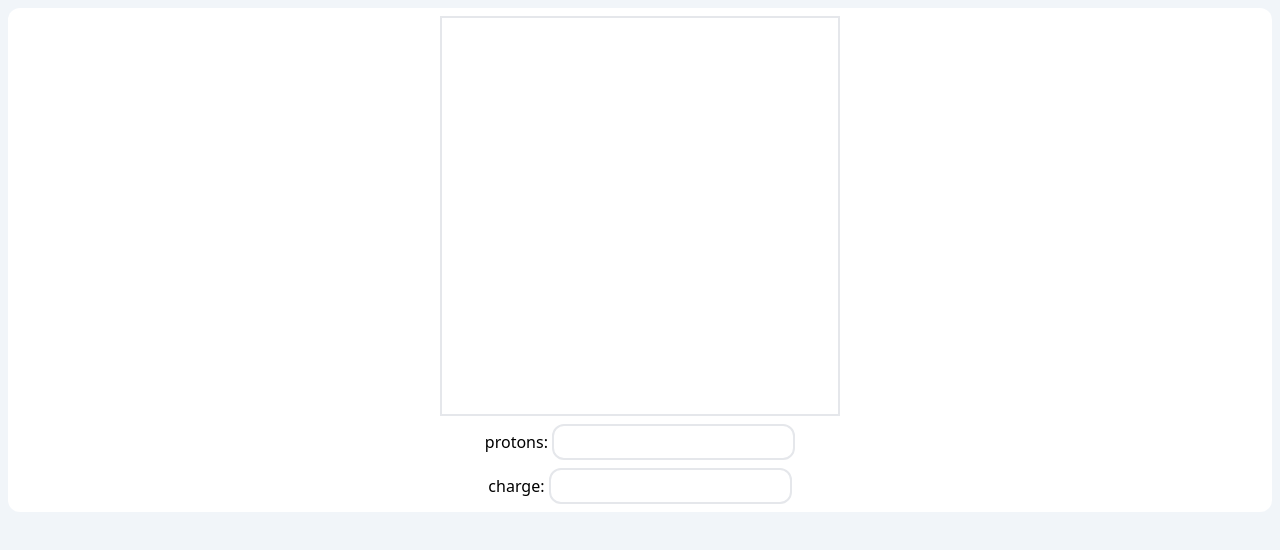
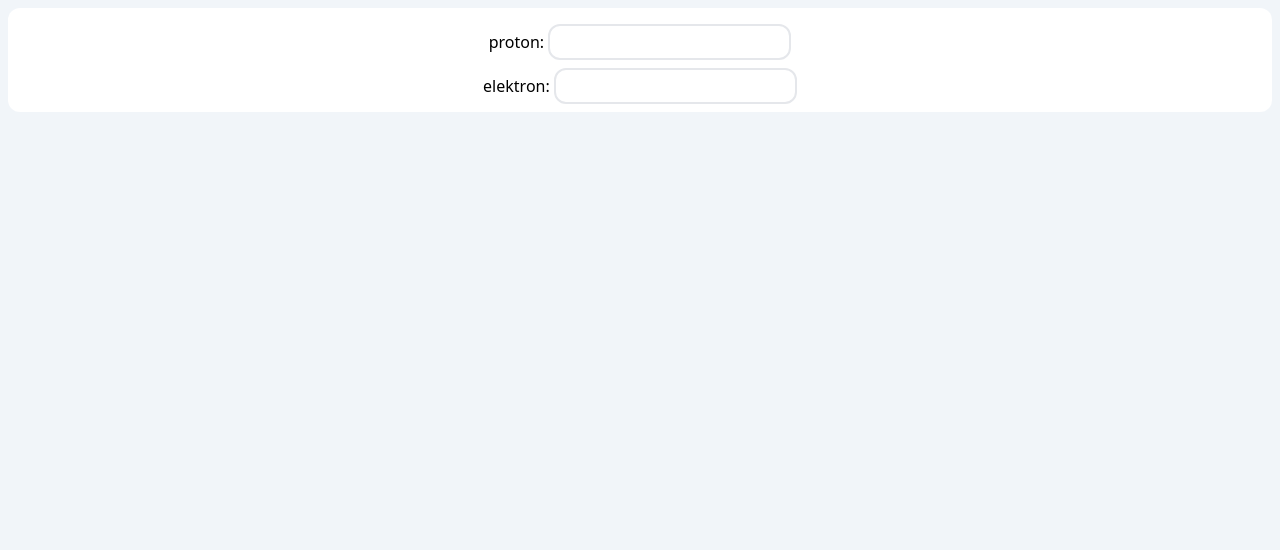
Before and after one commit to tomkeb/vite-tailwind-test, a React (Vite) app: page / in a window 1280 px wide. Shown: the top 550 px of the page. Built offline with nearby package versions, Linux system fonts and the light colour scheme.

Commit message:
well well

```diff
--- a/src/App.jsx
+++ b/src/App.jsx
@@ -1,13 +1,15 @@
 import Svg from "./components/Svg";
 import Counter from "./components/Counter";
+import UrlTest from "./components/UrlTest";
 
 export default function App() {
   return (
     <>
+      <UrlTest />
       {/* <Counter /> */}
-      <div className="mx-auto">
+      {/* <div className="mx-auto">
         <Svg />
-      </div>
+      </div> */}
     </>
   );
 }
--- /dev/null
+++ b/src/components/Input.jsx
@@ -0,0 +1,11 @@
+const inputStyle = {
+    class: "border-2 mt-2 p-1 rounded-xl"
+};
+
+export default function Input(props) {
+    return (
+        <>
+            <p>{props.particle}: <input type={props.type} name={props.particle} className={inputStyle.class} onChange={props.onChange} value={props.value} /></p>
+        </>
+    );
+}
--- a/src/components/ParticleInput.jsx
+++ /dev/null
@@ -1,11 +0,0 @@
-const inputStyle = {
-    class: "border-2 mt-2 p-1 rounded-xl"
-};
-
-export default function ParticleInput(props) {
-    return (
-        <>
-            <p>{props.particle}: <input type="number" name={props.particle} className={inputStyle.class} onChange={props.onChange} value={props.value} /></p>
-        </>
-    );
-}
--- a/src/components/Svg.jsx
+++ b/src/components/Svg.jsx
@@ -1,5 +1,5 @@
 import { useState } from "react";
-import ParticleInput from "./ParticleInput"
+import Input from "./Input"
 
 export default function Svg() {
   const [formValue, setFormValue] = useState({
@@ -27,7 +27,6 @@ export default function Svg() {
       }
     });
   };
-
 
   if (protons > 0) {
     protonCopies = [...new Array(protons)].map((_, i) => (
@@ -61,8 +60,8 @@ export default function Svg() {
         {protonCopies}
       </svg>
       <div>
-        <ParticleInput particle="protons" onChange={(e) => handleChange(e, 0, 12)} value={protons} />
-        <ParticleInput particle="charge" onChange={(e) => handleChange(e, -protons, protons)} value={charge} />
+        <Input particle="protons" type="number" onChange={(e) => handleChange(e, 0, 12)} value={protons} />
+        <Input particle="charge" type="number" onChange={(e) => handleChange(e, -protons, protons)} value={charge} />
       </div>
     </>
   );
--- /dev/null
+++ b/src/components/UrlTest.jsx
@@ -0,0 +1,22 @@
+import { useState } from "react";
+import { useSearchParams, Link } from "react-router-dom";
+import Input from "./Input"
+
+export default function UrlTest() {
+    const [searchParams, setSearchParams] = useSearchParams();
+    let protons = "";
+    let electrons = "";
+
+    if (searchParams.get('protons')) { protons = searchParams.get('protons'); }
+
+    const handleChange = (event, value) => {
+        if (event.target.value) { setSearchParams(value + "=" + event.target.value); }
+    }
+
+    return (
+        <>
+            <Input particle="proton" type="number" onChange={(e) => handleChange(e, "proton")} />
+            <Input particle="elektron" type="number" onChange={(e) => handleChange(e, "electron")}  />
+        </>
+    )
+}
--- a/src/main.jsx
+++ b/src/main.jsx
@@ -1,10 +1,13 @@
 import React from 'react'
 import ReactDOM from 'react-dom/client'
+import { BrowserRouter as Router } from "react-router-dom";
 import App from './App'
 import './css/index.css'
 
 ReactDOM.createRoot(document.getElementById('root')).render(
   <React.StrictMode>
-    <App />
+    <Router>
+      <App />
+    </Router>
   </React.StrictMode>
 )
```
Also changed, not shown: src/dist/assets/index.css, src/dist/assets/index.js, src/dist/index.html.
